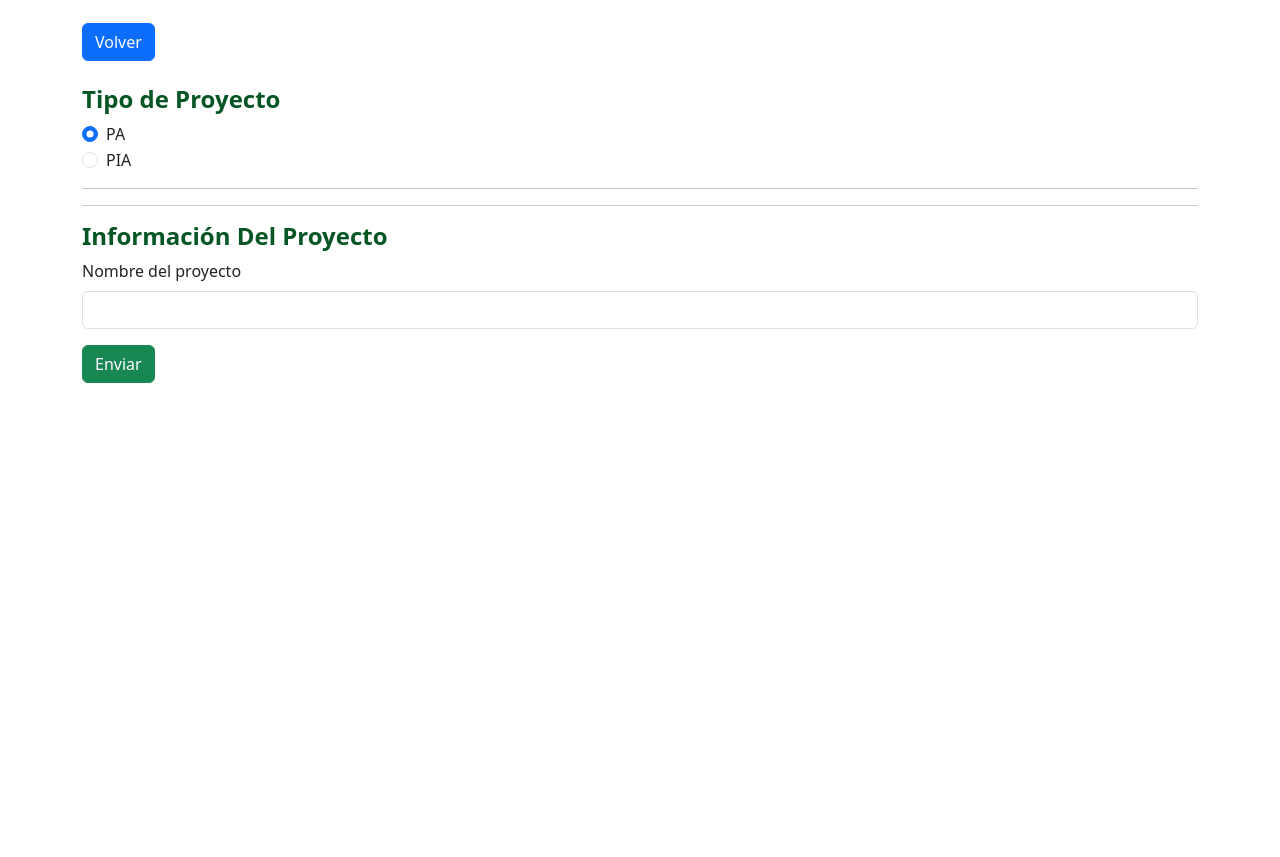
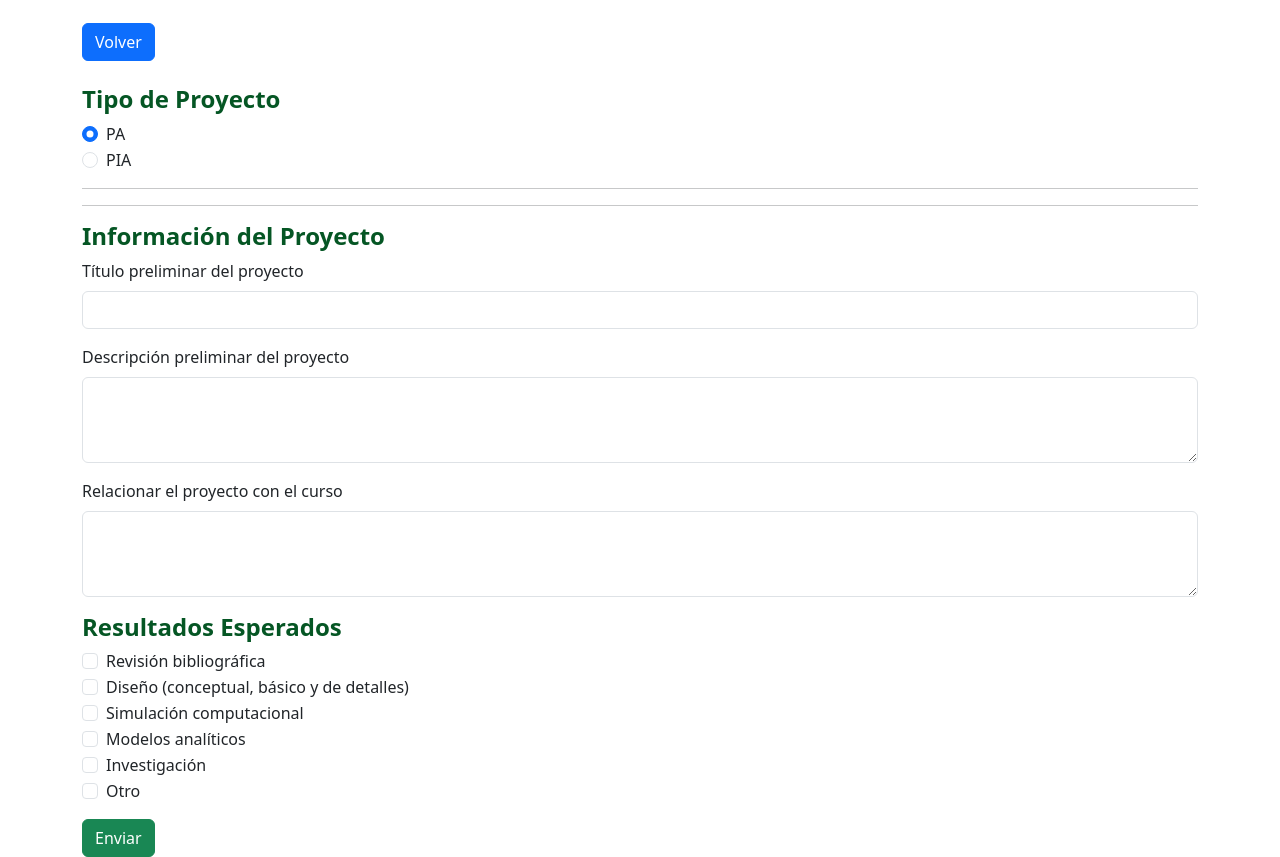
Before and after one commit to DaniloVZR/IUPB_Proyecto, a plain HTML site: page TIA 2/formulario.html in a window 1280 px wide. Shown: the part 121-978 px from the top of the page. Before the commit the page ends 800 px from the top, so only its background shows below. Drawn offline with nearby package versions, Linux system fonts and the light colour scheme.

Commit message:
Update formulario.html

```diff
--- a/TIA 2/formulario.html
+++ b/TIA 2/formulario.html
@@ -90,13 +90,52 @@
         <!-- Complementar los formularios -->
 
         <div class="mb-3">
-          <h3 class="text-subtitles">Información Del Proyecto</h3>
+          <h3 class="text-subtitles">Información del Proyecto</h3>
           <div class="mb-3">
-            <label for="nombreProyecto" class="form-label">Nombre del proyecto</label>
-            <input type="text" class="form-control" id="nombreProyecto" name="nombreProyecto" required>
+            <label for="tituloProyecto" class="form-label">Título preliminar del proyecto</label>
+            <input type="text" class="form-control" id="tituloProyecto" name="tituloProyecto" required>
           </div>
 
-          <button type=" submit" class="btn btn-success">Enviar</button>
+          <div class="mb-3">
+            <label for="descripcionProyecto" class="form-label">Descripción preliminar del proyecto</label>
+            <textarea class="form-control" id="descripcionProyecto" name="descripcionProyecto" rows="3" required></textarea>
+          </div>
+
+          <div class="mb-3">
+            <label for="relacionCurso" class="form-label">Relacionar el proyecto con el curso</label>
+            <textarea class="form-control" id="relacionCurso" name="relacionCurso" rows="3" required></textarea>
+          </div>
+        </div>
+
+        <div class="mb-3">
+          <h3 class="text-subtitles">Resultados Esperados</h3>
+          <div class="form-check">
+            <input type="checkbox" class="form-check-input" id="revisionBibliografica">
+            <label class="form-check-label" for="revisionBibliografica">Revisión bibliográfica</label>
+          </div>
+          <div class="form-check">
+            <input type="checkbox" class="form-check-input" id="diseno">
+            <label class="form-check-label" for="diseno">Diseño (conceptual, básico y de detalles)</label>
+          </div>
+          <div class="form-check">
+            <input type="checkbox" class="form-check-input" id="simulacion">
+            <label class="form-check-label" for="simulacion">Simulación computacional</label>
+          </div>
+          <div class="form-check">
+            <input type="checkbox" class="form-check-input" id="modelosAnaliticos">
+            <label class="form-check-label" for="modelosAnaliticos">Modelos analíticos</label>
+          </div>
+          <div class="form-check">
+            <input type="checkbox" class="form-check-input" id="investigacion">
+            <label class="form-check-label" for="investigacion">Investigación</label>
+          </div>
+          <div class="form-check">
+            <input type="checkbox" class="form-check-input" id="otro">
+            <label class="form-check-label" for="otro">Otro</label>
+          </div>
+        </div>
+
+        <button type="button" class="btn btn-success" id="enviarFormulario">Enviar</button>
       </form>
     </div>
   </div>
```
